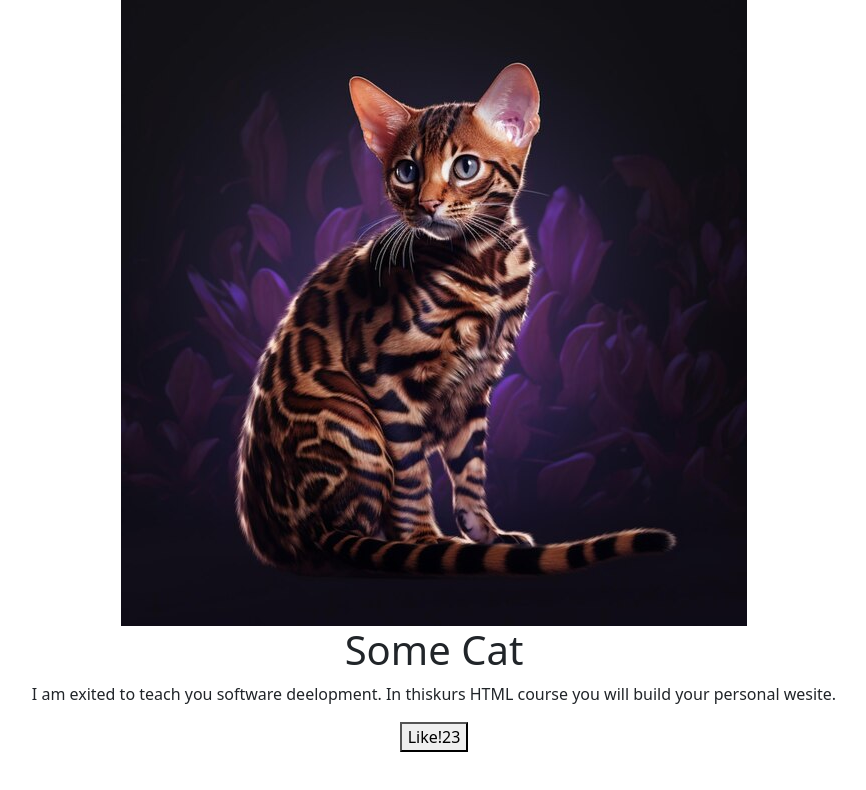
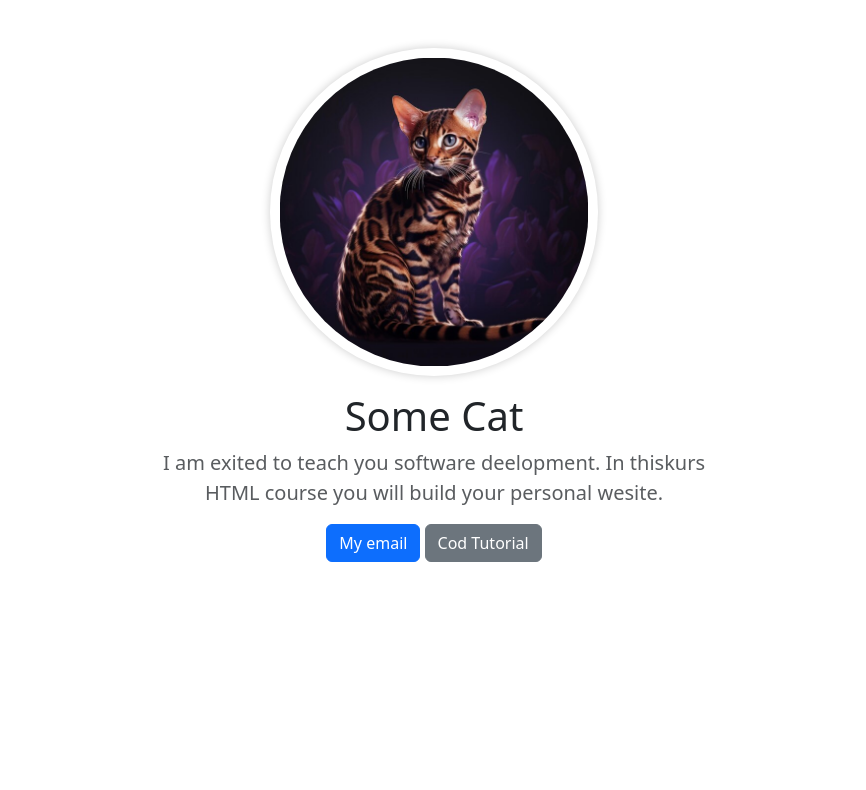
Before and after one commit to Camatoz/Html-Bootstrap, a plain HTML site: page HTML+Bootstrap/index.html in a window 1280 px wide. Shown: the whole page, without its empty margins (206-1072 px from the left). Drawn offline with nearby package versions, Linux system fonts and the light colour scheme.

Commit message:
Make firt page

```diff
--- a/HTML+Bootstrap/index.html
+++ b/HTML+Bootstrap/index.html
@@ -9,17 +9,43 @@
       integrity="sha384-QWTKZyjpPEjISv5WaRU9OFeRpok6YctnYmDr5pNlyT2bRjXh0JMhjY6hW+ALEwIH"
       crossorigin="anonymous"
     />
+    <style>
+      .rounded-img {
+        width: 60%;
+        border-radius: 50%;
+        box-shadow: 0 0 10px rgba(0, 0, 0, 0.2);
+        padding: 0.6em;
+        margin-bottom: 1em;
+      }
+    </style>
     <title>My first page</title>
   </head>
   <body>
-    <div class="container text-center">
-      <img src="cat.jpg" alt="cat" />
-      <h1>Some Cat</h1>
-      <p>
-        I am exited to teach you software deelopment. In thiskurs HTML course
-        you will build your personal wesite.
-      </p>
-      <button>Like!23</button>
+    <div class="container text-center my-5">
+      <div class="row">
+        <div class="col-lg-6 col-md-8 mx-auto">
+          <img src="cat.jpg" alt="cat" class="rounded-img" />
+          <h1 class="fw-light">Some Cat</h1>
+          <p class="lead text-muted">
+            I am exited to teach you software deelopment. In thiskurs HTML
+            course you will build your personal wesite.
+          </p>
+          <a
+            href="https://mail.google.com/mail/"
+            target="_blank"
+            class="btn btn-primary"
+          >
+            My email
+          </a>
+          <a
+            href="https://www.youtube.com/CodingTutorials"
+            target="_blank"
+            class="btn btn-secondary"
+          >
+            Cod Tutorial
+          </a>
+        </div>
+      </div>
     </div>
   </body>
 </html>
```
